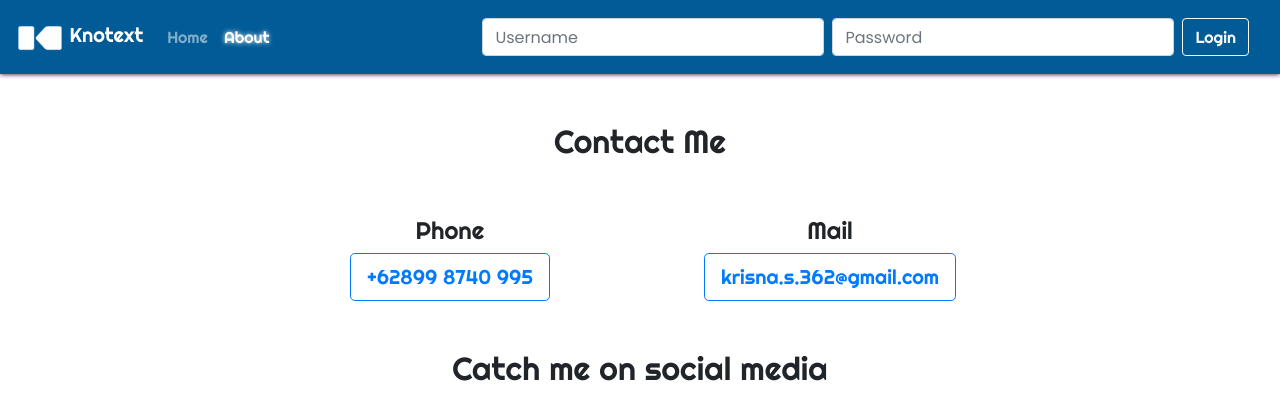
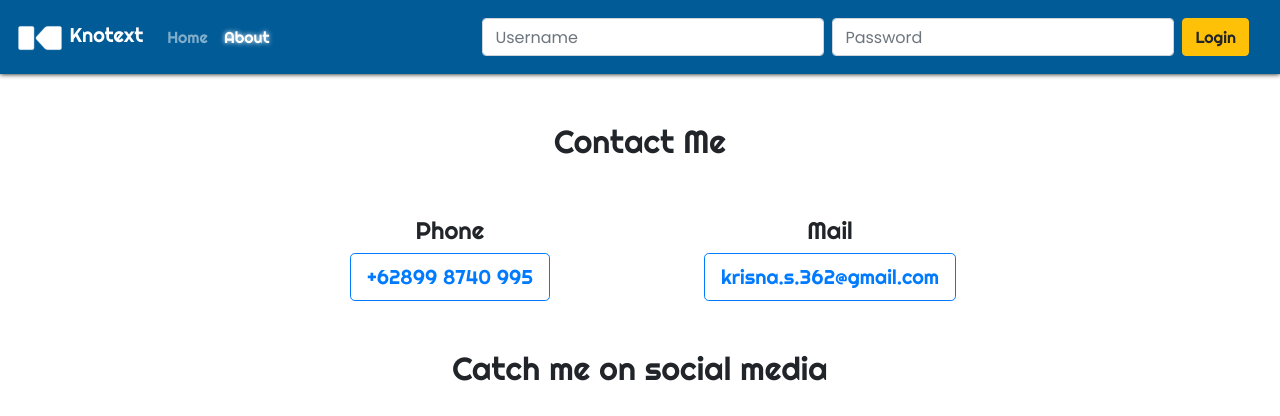
Before and after one commit to ichungelo/final-web, a PHP site: page /about.php in a window 1280 px wide. Shown: the top 416 px of the page. Run offline with PHP 8.4, Linux system fonts and the light colour scheme.

Commit message:
change login button color in about.php

```diff
--- a/about.php
+++ b/about.php
@@ -40,7 +40,7 @@
         <form class="form-inline my-2 my-lg-0 mr-0 col-12 justify-content-sm-center">
           <input class="form-control my-1 mr-sm-2" type="text" placeholder="Username">
           <input class="form-control my-1 mr-sm-2" type="password" placeholder="Password">
-          <button class="btn btn-outline-light my-2 my-sm-0 shadow-text" type="submit">Login</button>
+          <button class="btn btn-warning my-2 my-sm-0 shadow-text" type="submit">Login</button>
         </form>
       </div>
     </div>
```
